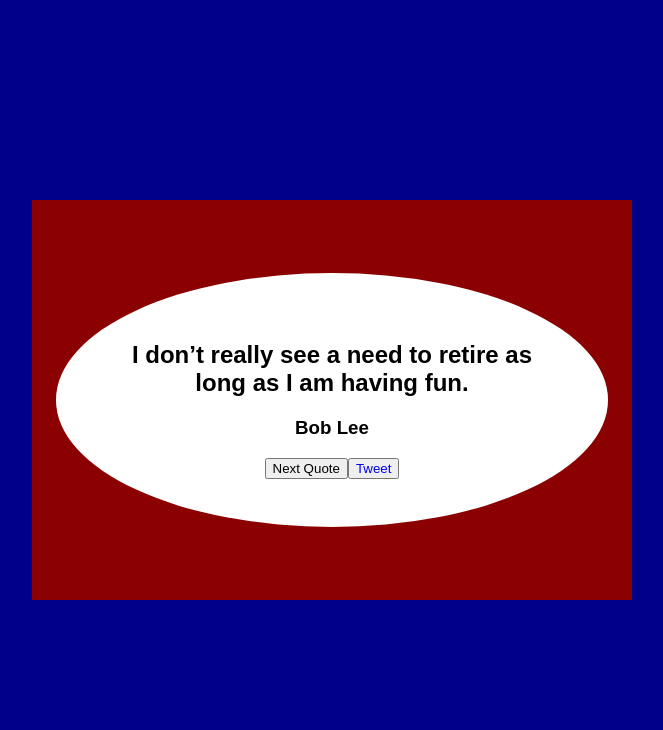
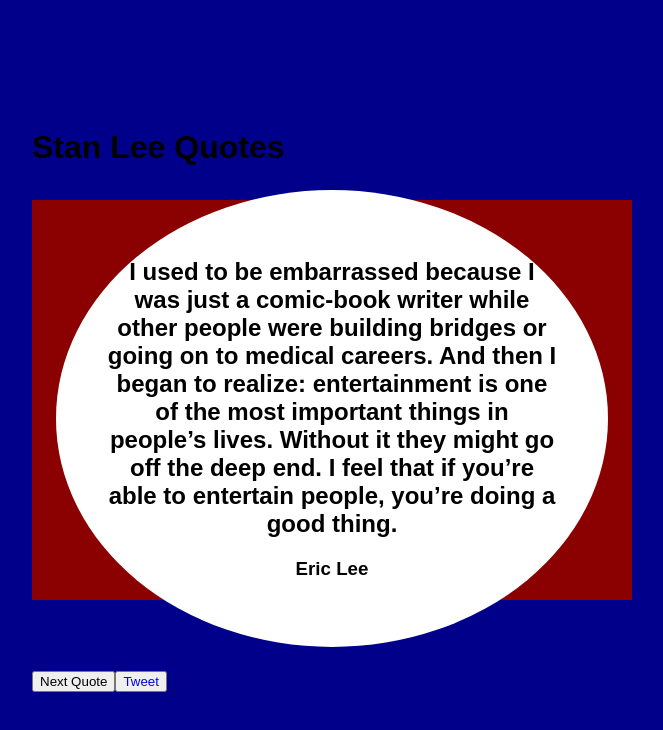
Before and after one commit to marthasharpe/Random-Joke-App, a React (Create React App) app: page / in a window 1280 px wide. Shown: the top 730 px of the page, without its empty margins (308-971 px from the left). Built offline with nearby package versions, Linux system fonts and the light colour scheme.

Commit message:
Seperate components

```diff
--- a/public/index.html
+++ b/public/index.html
@@ -38,6 +38,6 @@
       To begin the development, run `npm start` or `yarn start`.
       To create a production bundle, use `npm run build` or `yarn build`.
     -->
-    <script src="https://cdn.freecodecamp.org/testable-projects-fcc/v1/bundle.js"></script>
+    <!-- <script src="https://cdn.freecodecamp.org/testable-projects-fcc/v1/bundle.js"></script> -->
   </body>
 </html>
--- a/src/App.js
+++ b/src/App.js
@@ -1,5 +1,5 @@
 import React from 'react';
-import Quotes from './Quotes';
+import QuoteBox from './QuoteBox';
 
 const container = {
   display: "flex",
@@ -13,8 +13,8 @@ const container = {
 
 function App() {
   return (
-    <div className="app-container" id="quote-box" style={container}>
-      <Quotes />
+    <div className="app-container" style={container}>
+      <QuoteBox />
     </div>
   );
 }
--- /dev/null
+++ b/src/Buttons.js
@@ -0,0 +1,31 @@
+import React from 'react';
+
+function Buttons(props) {
+    return(
+        <div className="button-container">
+            <button
+                className="quote-button"
+                id="new-quote"
+                style={{cursor: "pointer"}}
+                onClick={props.getQuote}
+            >
+            Next Quote
+            </button>
+
+            <button>
+                <a
+                style={{textDecoration: "none"}}
+                className="twitter-link"
+                id="tweet-quote"
+                href="twitter.com/intent/tweet"
+                target="_blank"
+                rel="noopener noreferrer"
+                >
+                Tweet
+                </a>
+            </button>
+        </div>
+    )
+}
+
+export default Buttons;
--- /dev/null
+++ b/src/QuoteBox.js
@@ -0,0 +1,76 @@
+import React from 'react';
+import Quotes from './Quotes';
+import Buttons from './Buttons';
+
+const possibleQuotes = [
+    {
+        quote: "If you are interested in what you do, that keeps you going!",
+        author: "Joe Lee"
+    },
+    {
+        quote: "I don’t really see a need to retire as long as I am having fun.",
+        author: "Bob Lee"
+    },
+    {
+        quote: "Excelsior!",
+        author: "Stan Lee"
+    },
+    {
+        quote: "All I thought about when I wrote my stories was, “I hope that these comic books would sell so I can keep my job and continue to pay the rent.” Never in a million years could I have imagined that it would turn into what it has evolved into nowadays. Never.",
+        author: "Bill Lee"
+    },
+    {
+        quote: "I’ve been very lucky. All I wanted was to pay the rent. Then these characters took off and suddenly there were Hulk coffee mugs and Iron Man lunchboxes and The Avengers sweatshirts everywhere. Money’s okay, but what I really like is working.",
+        author: "Marvin Lee"
+    },
+    {
+        quote: "I never thought that Spider-Man would become the world wide icon that he is. I just hoped the books would sell and I’d keep my job.",
+        author: "Jerry Lee"
+    },
+    {
+        quote: "When you work with people whom you like and you admire because they’re so good at what they do, it doesn’t feel like work. It’s like you’re playing.",
+        author: "Jack Lee"
+    },
+    {
+        quote: "There’s never a time when I’m not working. I don’t take vacations.",
+        author: "Stewart Lee"
+    },
+    {
+        quote: "I’m very proud of being a hack. It’s why I’ve lived as long as I have, I think.",
+        author: "Stanly Lee"
+    },
+    {
+        quote: "I used to be embarrassed because I was just a comic-book writer while other people were building bridges or going on to medical careers. And then I began to realize: entertainment is one of the most important things in people’s lives. Without it they might go off the deep end. I feel that if you’re able to entertain people, you’re doing a good thing.",
+        author: "Eric Lee"
+    },
+    {
+        quote: "Luck's a revolving door, you just need to know when it's your time to walk through.",
+        author: "Miles Lee"
+    },
+    {
+        quote: "The pleasure of reading a story and wondering what will come next for the hero is a pleasure that has lasted for centuries and, I think, will always be with us.",
+        author: "Peter Lee"
+    },
+]
+
+class QuoteBox extends React.Component {
+    state = {
+        randomQuote: possibleQuotes[Math.floor(Math.random() * possibleQuotes.length)]
+    }
+    getQuote = () => {
+        this.setState({
+            randomQuote: possibleQuotes[Math.floor(Math.random() * possibleQuotes.length)]
+        })
+    }
+    render() {
+        return(
+            <div id="quote-box">
+                <h1>Stan Lee Quotes</h1>
+                <Quotes randomQuote={this.state.randomQuote}/>
+                <Buttons getQuote={this.getQuote}/>
+            </div>
+        )
+    }
+}
+
+export default QuoteBox;
--- a/src/Quotes.js
+++ b/src/Quotes.js
@@ -10,66 +10,18 @@ const quoteBubble = {
     textAlign: "center"
   }
 
-const possibleQuotes = [
-    {
-        quote: "If you are interested in what you do, that keeps you going!",
-        author: "Joe Lee"
-    },
-    {
-        quote: "I don’t really see a need to retire as long as I am having fun.",
-        author: "Bob Lee"
-    },
-    {
-        quote: "Excelsior!",
-        author: "Stan Lee"
-    }
-]
 
-class Quotes extends React.Component {
-    state = {
-        randomQuote: possibleQuotes[Math.floor(Math.random() * possibleQuotes.length)]
-    }
-    getQuote = () => {
-        this.setState({
-            randomQuote: possibleQuotes[Math.floor(Math.random() * possibleQuotes.length)]
-        })
-    }
-    render() {
+function Quotes(props) {
     return(
         <div className="quote-bubble" style={quoteBubble}>
             <h2 className="quote-text" id="text">
-                    {this.state.randomQuote.quote}
+                {props.randomQuote.quote}
             </h2>
             <h3 className="author" id="author">
-                    {this.state.randomQuote.author}
+                {props.randomQuote.author}
             </h3>
-
-                <div className="button-container">
-                    <button
-                        className="quote-button"
-                        id="new-quote"
-                        style={{cursor: "pointer"}}
-                        onClick={this.getQuote}
-                    >
-                    Next Quote
-                    </button>
-
-                    <button>
-                        <a
-                        style={{textDecoration: "none"}}
-                        className="twitter-link"
-                        id="tweet-quote"
-                        href="twitter.com/intent/tweet"
-                        target="_blank"
-                        rel="noopener noreferrer"
-                        >
-                        Tweet
-                        </a>
-                    </button>
-                </div>
         </div>
     );
 }
-}
 
 export default Quotes;
```
Lines whose indentation alone changed are shown as unchanged.
